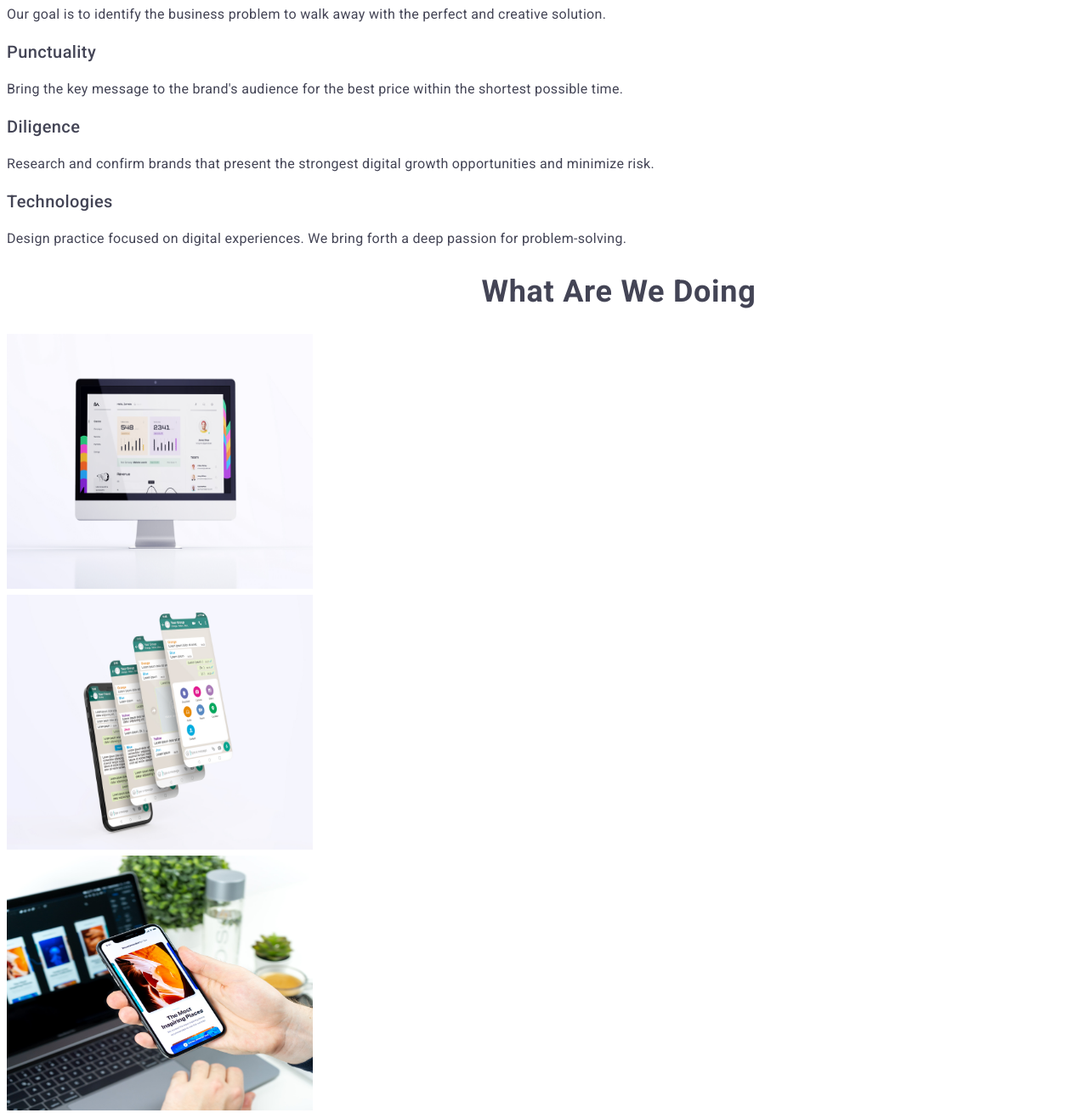
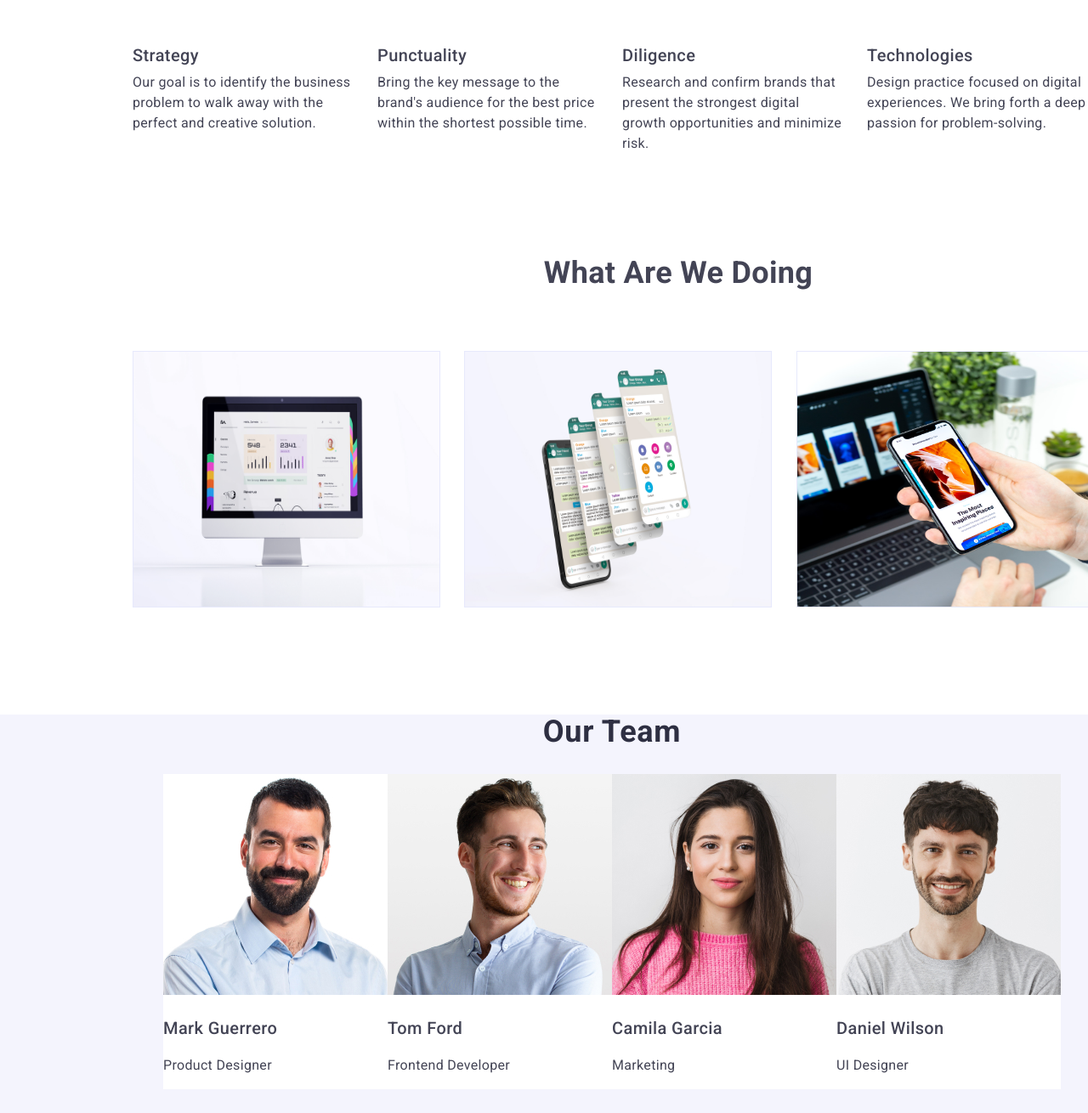
Before and after one commit to jerrjerrific/goit-markup-hw-03, a plain HTML site: page index.html in a window 1280 px wide. Shown: the part 740-2050 px from the top of the page at 85% size. Drawn offline with Linux system fonts and the light colour scheme.

Commit message:
h3 css push
Update what are we doing section

```diff
--- a/css/styles.css
+++ b/css/styles.css
@@ -5,7 +5,7 @@ body {
   font-style: normal;
   font-weight: 400;
   line-height: 24px; /* 150% */
-  letter-spacing: 0.32px;
+  letter-spacing: 0.02em;
 }
 
 ul {
@@ -106,7 +106,6 @@ button {
   font-style: normal;
   font-weight: 700;
   line-height: 40px; /* 111.111% */
-  letter-spacing: 0.72px;
   text-transform: capitalize;
 }
 
@@ -158,6 +157,7 @@ footer a {
 /* New Code entries - to transfer to similar selectors after completely working */
 body {
   width: 1440px;
+  margin: 0;
 }
 
 header {
@@ -170,6 +170,7 @@ header {
 header p {
   justify-content: flex-start;
   margin-left: 156px;
+  width: 264px;
 }
 
 .header-nav,
@@ -197,3 +198,52 @@ header p {
 }
 
 /* first update end. first commit nad push starts */
+.what-are-we-doing {
+  margin-top: 120px;
+  margin-left: 156px;
+  margin-bottom: 120px;
+  padding: 0;
+}
+
+.wawd-corevalues h3 {
+  margin: 0px 24px 8px 0px;
+}
+
+.wawd-corevalues ul {
+  display: inline-flex;
+  justify-content: center;
+}
+
+.wawd-corevalues p {
+  justify-content: center;
+  align-items: flex-start;
+  text-wrap: wrap;
+  width: 264px;
+  margin: 0px 24px 0px 0px;
+}
+
+.wawd-images h2 {
+  margin: 120px 0px 72px 0px;
+}
+
+.wawd-images li {
+  display: inline-flex;
+  justify-content: center;
+  margin-right: 24px;
+  border: 1px solid #e7e9fc;
+}
+
+.our-team {
+  width: 1440px;
+  height: 732px;
+  background-color: #f4f4fd;
+}
+
+.our-team ul {
+  display: flex;
+  justify-content: center;
+}
+
+.our-team li {
+  background-color: #ffffff;
+}
--- a/index.html
+++ b/index.html
@@ -36,26 +36,26 @@
       <section class="what-are-we-doing">
         <div class="wawd-corevalues">
           <ul>
-            <li><h3>Strategy</h3></li>
+            <li><h3>Strategy</h3>
             <p>
               Our goal is to identify the business problem to walk away with the
               perfect and creative solution.
-            </p>
-            <li><h3>Punctuality</h3></li>
+            </p></li>
+            <li><h3>Punctuality</h3>
             <p>
               Bring the key message to the brand's audience for the best price
               within the shortest possible time.
-            </p>
-            <li><h3>Diligence</h3></li>
+            </p></li>
+            <li><h3>Diligence</h3>
             <p>
               Research and confirm brands that present the strongest digital
               growth opportunities and minimize risk.
-            </p>
-            <li><h3>Technologies</h3></li>
+            </p></li>
+            <li><h3>Technologies</h3>
             <p>
               Design practice focused on digital experiences. We bring forth a
               deep passion for problem-solving.
-            </p>
+            </p></li>
           </ul>
         </div>
 
@@ -72,18 +72,18 @@
       <section class="our-team">
         <h2>Our Team</h2>
         <ul>
-          <li><img src="images/ourteam-markguererro.jpg" alt="mark guerrero"></li>
+          <li><img src="images/ourteam-markguererro.jpg" alt="mark guerrero">
             <h3>Mark Guerrero</h3>
-            <p>Product Designer</p>
-          <li><img src="images/ourteam-tomford.jpg" alt="tom ford"></li>
+            <p>Product Designer</p></li>
+          <li><img src="images/ourteam-tomford.jpg" alt="tom ford">
             <h3>Tom Ford</h3>
-            <p>Frontend Developer</p>
-          <li><img src="images/ourteam-camilagarcia.jpg" alt="camila garcia"></li>
+            <p>Frontend Developer</p></li>
+          <li><img src="images/ourteam-camilagarcia.jpg" alt="camila garcia">
             <h3>Camila Garcia</h3>
-            <p>Marketing</p>
-          <li><img src="images/ourteam-danielwilson.jpg" alt="daniel wilson"></li>
+            <p>Marketing</p></li>
+          <li><img src="images/ourteam-danielwilson.jpg" alt="daniel wilson">
             <h3>Daniel Wilson</h3>
-            <p>UI Designer</p>
+            <p>UI Designer</p></li>
         </ul>
       </section>
     </main>
```
